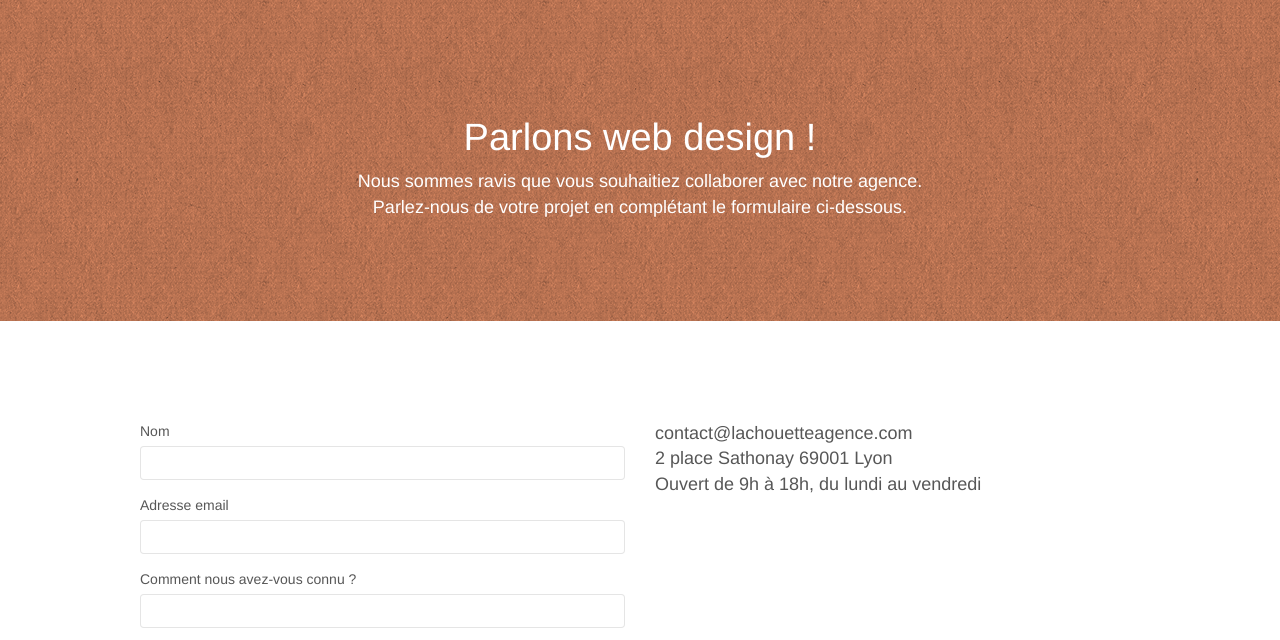
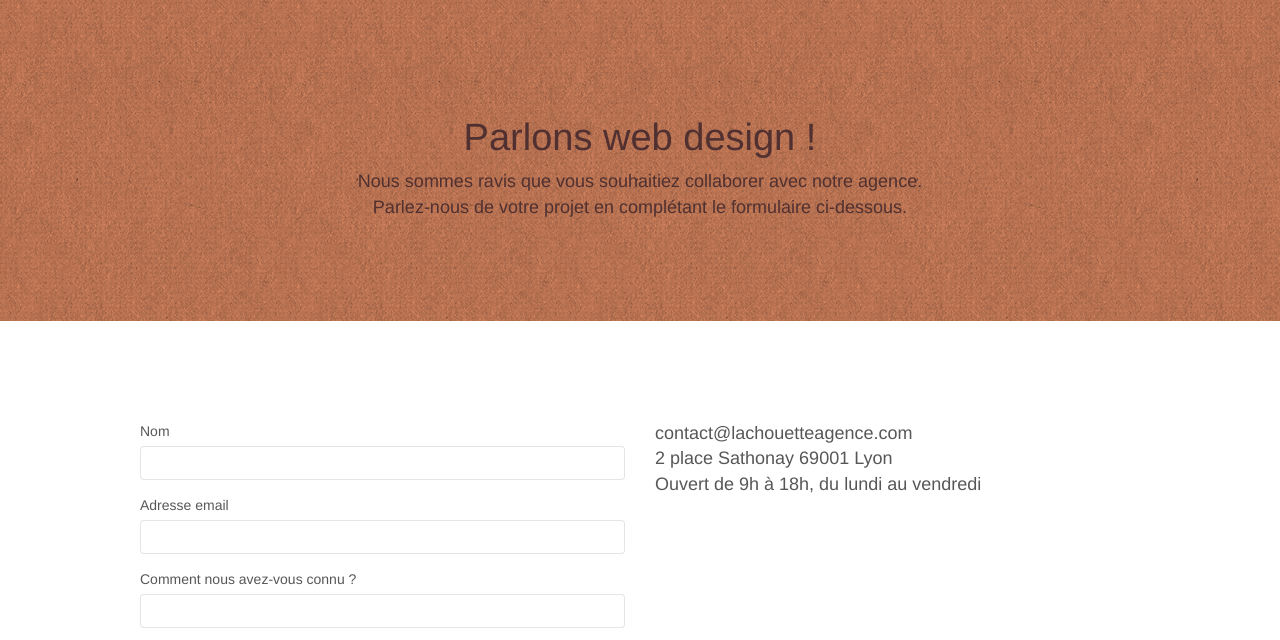
Before and after one commit to Patrick-Garcia1/modif_de_test, a plain HTML site: page page2.html in a window 1280 px wide. Shown: the part 95-735 px from the top of the page. Drawn offline with Linux system fonts and the light colour scheme.

Commit message:
Add files via upload

```diff
--- a/page2.html
+++ b/page2.html
@@ -73,10 +73,10 @@
 				<div class="container bloc-lg">
 					<div class="row">
 						<div class="col-sm-12">
-							<h1 class="text-center hero-bloc-text tc-white">
+							<h1 class="text-center hero-bloc-text access_coul">
 								Parlons web design !
 							</h1>
-							<p class="text-center mg-lg tc-white tight-width-whitespace">
+							<p class="text-center mg-lg access_coul tight-width-whitespace">
 								Nous sommes ravis que vous souhaitiez collaborer avec notre agence.<br>
 								Parlez-nous de votre projet en complétant le formulaire ci-dessous.
 							</p>
--- a/style.css
+++ b/style.css
@@ -408,6 +408,10 @@ footer nav{
 /* footer navigation lien */
 footer nav a{
     color:rgb(55, 55, 55)!important;
+}
+/* modification couleur H1/texte dans le header page contact */
+.access_coul{
+    color: rgb(80, 48, 48) !important;
 }
 /* fin de correction */
 
```
